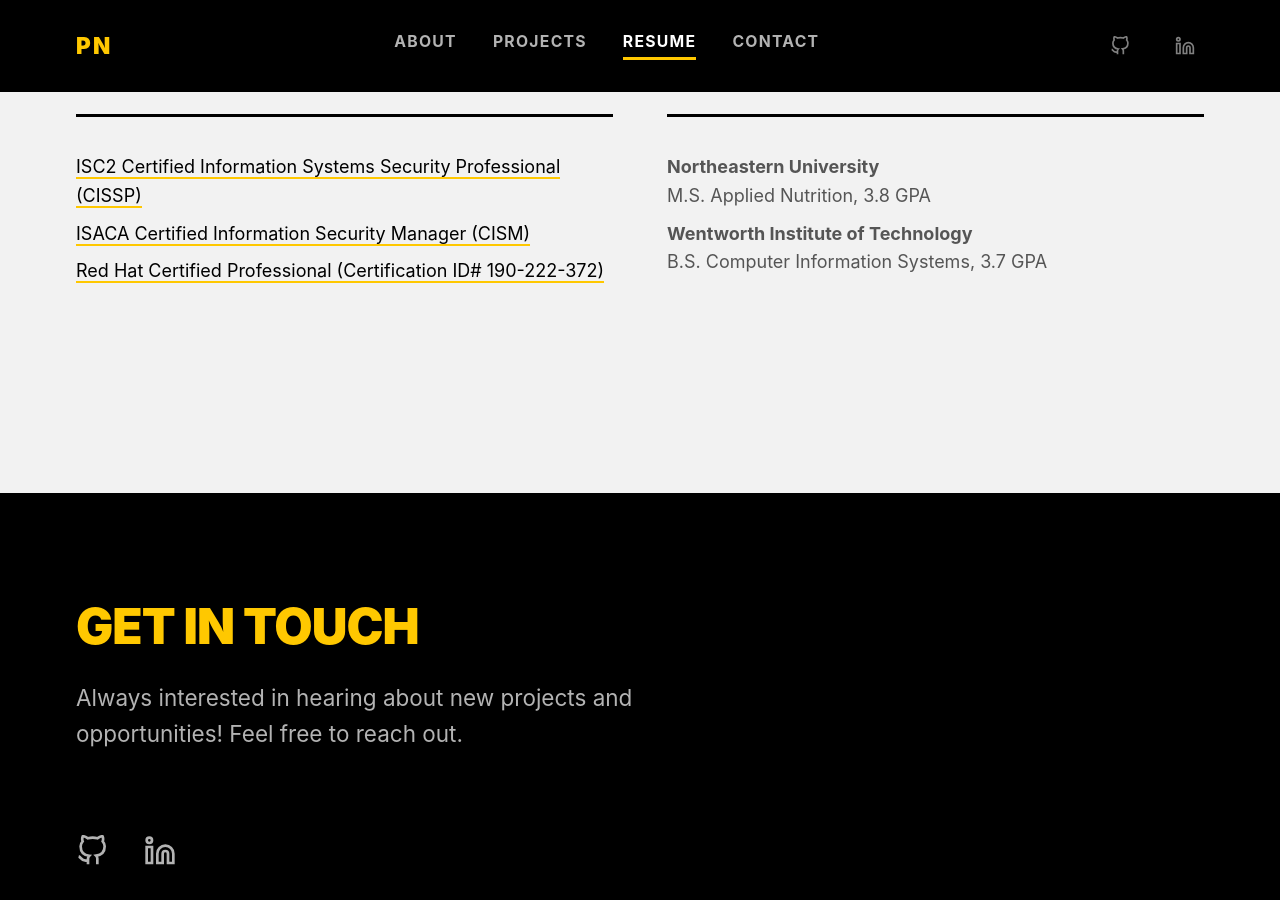
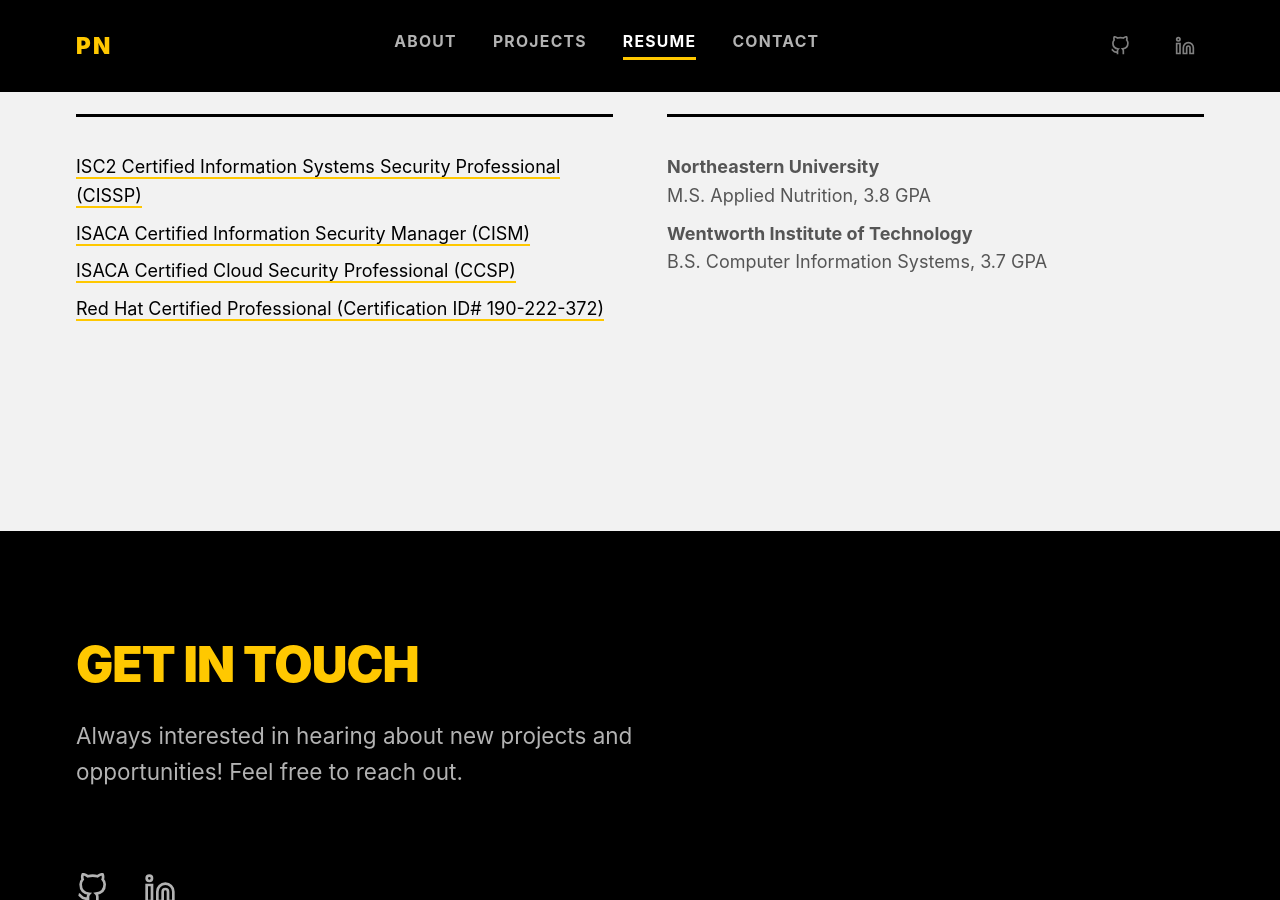
Before and after one commit to phnorwood/phnorwood.github.io, a Jekyll site: the page built from index.html, in a window 1280 px wide and 900 px high, scrolled down 1509 px. Built offline with Jekyll 4.4.1, drawn with Linux system fonts in a browser that asks for light colours; the list of posts is cut into pages by our own code.

Commit message:
Add CCSP certification link to index.html

```diff
--- a/index.html
+++ b/index.html
@@ -103,6 +103,7 @@
           <ul>
             <li><a href="https://www.credly.com/badges/5a8a969c-db0c-448c-b6be-2ae494cd58a4" target="_blank" rel="noopener" aria-label="CISSP">ISC2 Certified Information Systems Security Professional (CISSP)</a></li>
             <li><a href="https://www.credly.com/badges/27abe22d-b39c-400e-80cd-da09a4da2ea4" target="_blank" rel="noopener" aria-label="CISM">ISACA Certified Information Security Manager (CISM)</a></li>
+            <li><a href="https://www.credly.com/badges/96774524-a93a-4fa3-90f4-a46fd6a7205d" target="_blank" rel="noopener" aria-label="CCSP">ISACA Certified Cloud Security Professional (CCSP)</a></li>
             <li><a href="https://rhtapps.redhat.com/verify?certId=190-222-372" target="_blank" rel="noopener" aria-label="Red Hat Certification">Red Hat Certified Professional (Certification ID# 190-222-372)</a></li>
           </ul>
         </div>
```
